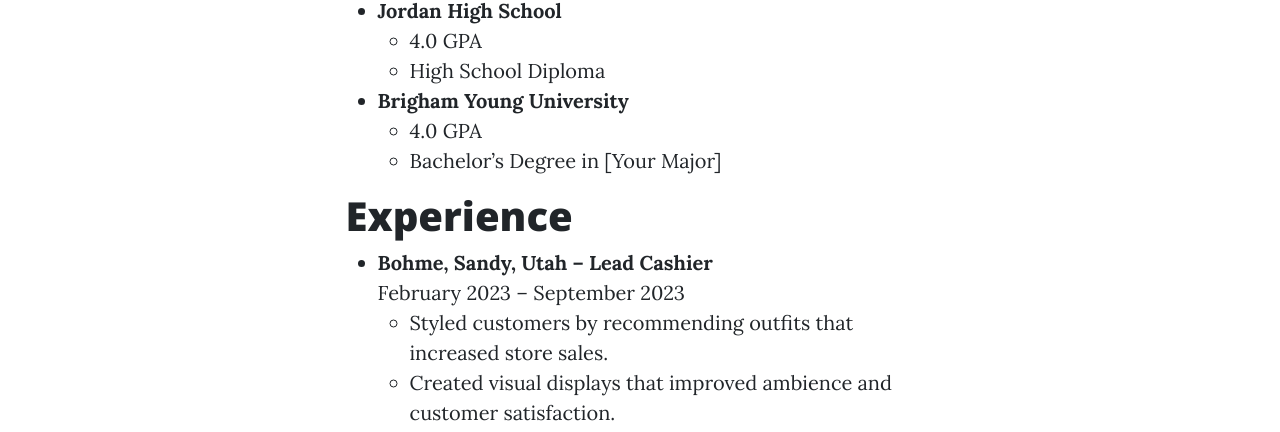
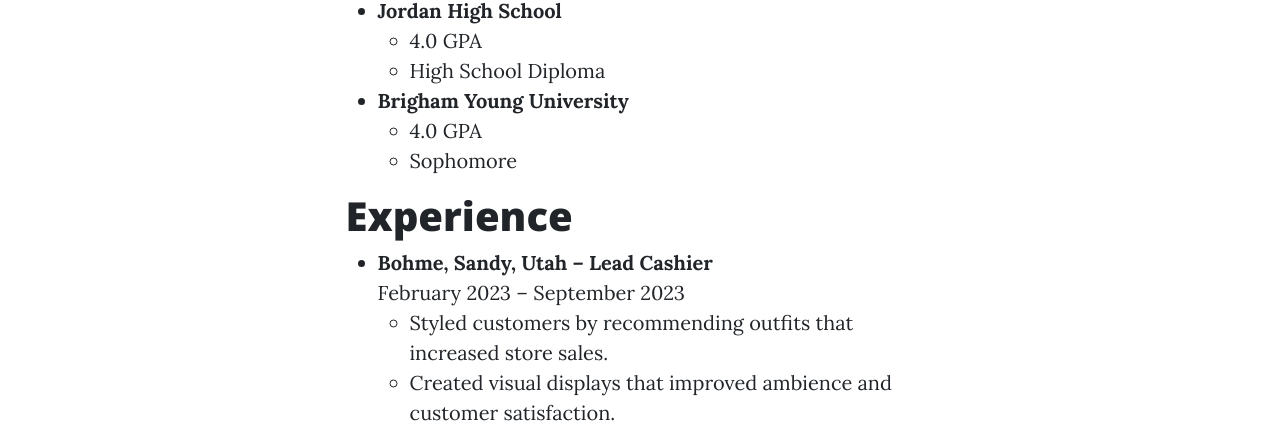
Before and after one commit to Haileyreese/WebDev_Project, a plain HTML site: page index.html in a window 1280 px wide. Shown: the part 640-1072 px from the top of the page. Drawn offline with nearby package versions, Linux system fonts and the light colour scheme.

Commit message:
Update index.html

```diff
--- a/index.html
+++ b/index.html
@@ -62,7 +62,7 @@
                       <li><strong>Brigham Young University</strong>
                         <ul>
                           <li>4.0 GPA</li>
-                          <li>Bachelor’s Degree in [Your Major]</li> <!-- Replace if needed -->
+                          <li>Sophomore</li> <!-- Replace if needed -->
                         </ul>
                       </li>
                     </ul>
```
